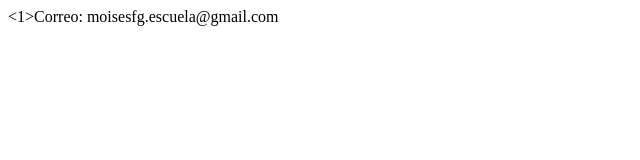
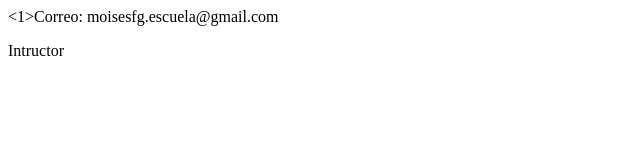
Before and after one commit to moisesfg-cloud/Sistema-de-Registro, a plain HTML site: page Contacto.html in a window 1280 px wide. Shown: the full height of the page, 0-640 px from the left. Drawn offline with Linux system fonts and the light colour scheme.

Commit message:
Actualiza el comando

```diff
--- a/Contacto.html
+++ b/Contacto.html
@@ -7,5 +7,6 @@
 </head>
 <body>
     <1>Correo: moisesfg.escuela@gmail.com</1>
+    <p>Intructor</p>
 </body>
 </html>
```
